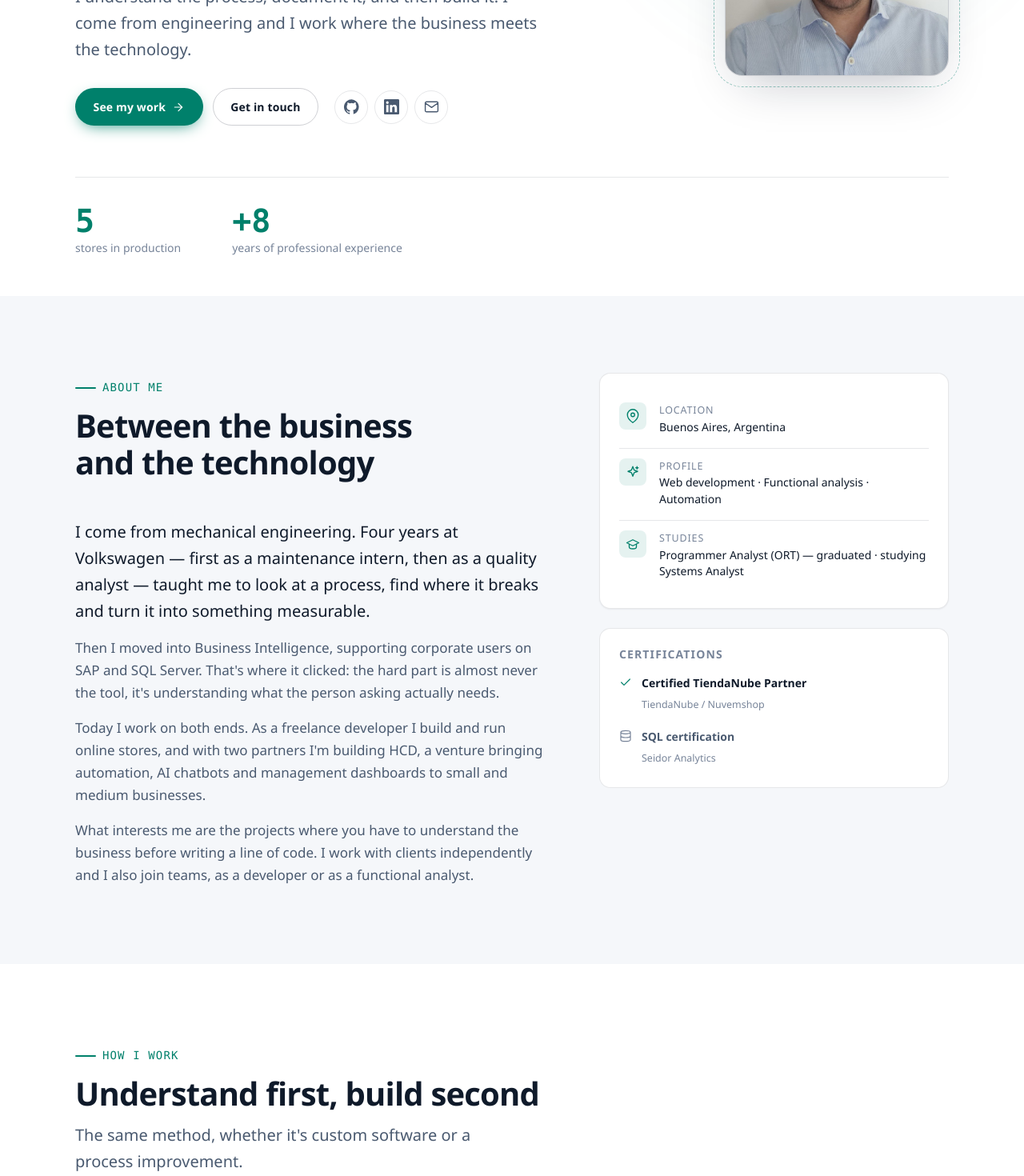
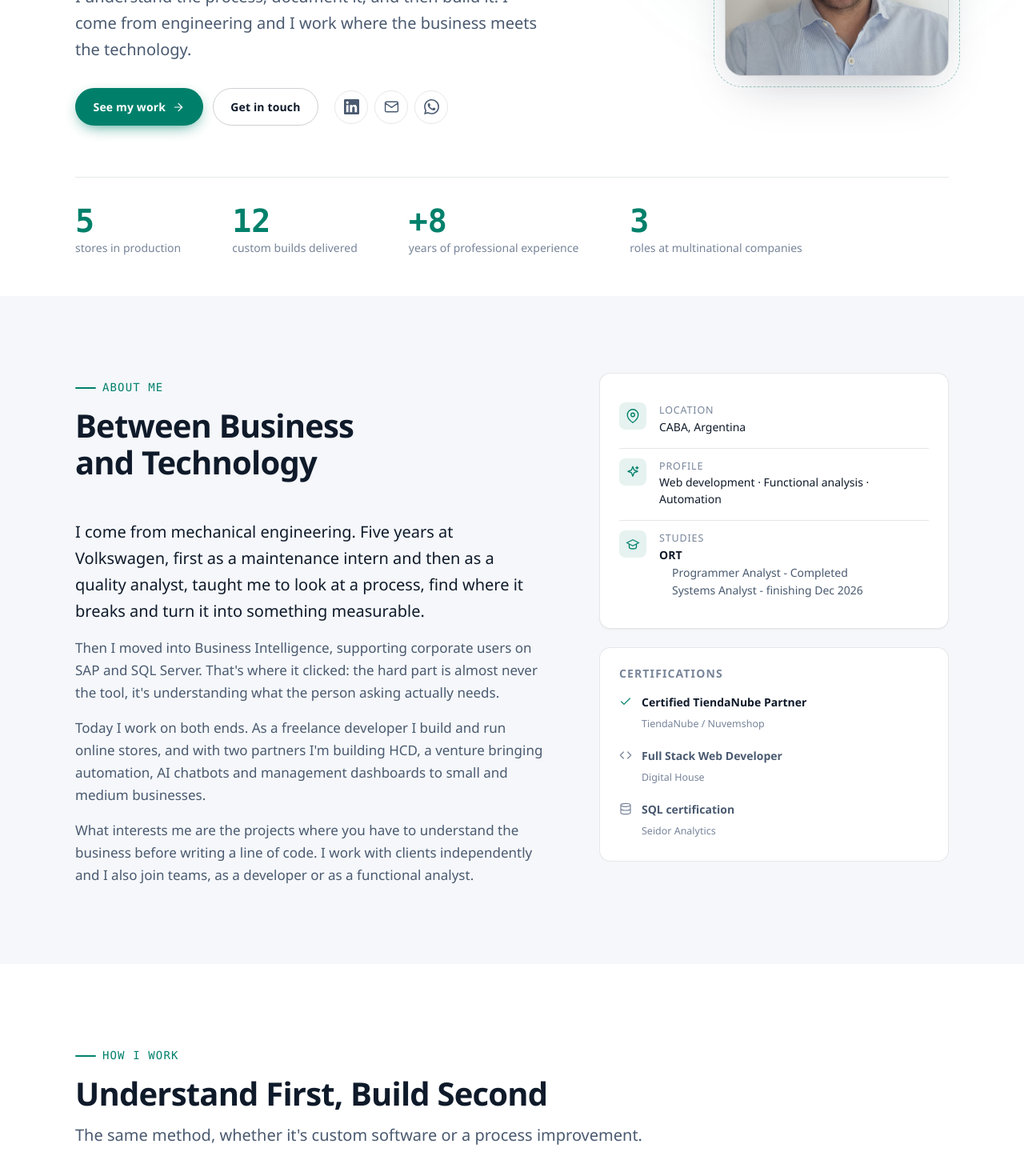
Before and after one commit to Diegok92/devfolio-diegok, a Vue app in the folder devfolio-diegok-app/: page / in a window 1280 px wide. Shown: the part 380-1850 px from the top of the page at 80% size. Built offline with nearby package versions, Linux system fonts and the light colour scheme.

Commit message:
mejoras al devfolio

```diff
--- a/devfolio-diegok-app/src/components/SectionHeading.vue
+++ b/devfolio-diegok-app/src/components/SectionHeading.vue
@@ -4,11 +4,16 @@ defineProps({
 	title: { type: String, required: true },
 	subtitle: { type: String, default: "" },
 	align: { type: String, default: "start" },
+	wide: { type: Boolean, default: false },
 });
 </script>
 
 <template>
-	<header class="heading" :class="`heading--${align}`" v-reveal>
+	<header
+		class="heading"
+		:class="[`heading--${align}`, { 'heading--wide': wide }]"
+		v-reveal
+	>
 		<p v-if="eyebrow" class="eyebrow">{{ eyebrow }}</p>
 		<h2 class="heading__title">{{ title }}</h2>
 		<p v-if="subtitle" class="heading__subtitle">{{ subtitle }}</p>
@@ -19,6 +24,20 @@ defineProps({
 .heading {
 	margin-bottom: var(--sp-7);
 	max-width: 62ch;
+}
+
+.heading--wide {
+	max-width: none;
+}
+
+.heading--wide .heading__title {
+	white-space: nowrap;
+}
+
+@media (max-width: 560px) {
+	.heading--wide .heading__title {
+		white-space: normal;
+	}
 }
 
 .heading--center {
--- a/devfolio-diegok-app/src/data/resume.js
+++ b/devfolio-diegok-app/src/data/resume.js
@@ -1,58 +1,60 @@
 export const experience = [
 	{
 		id: "hcd",
-		period: "2026 — Presente",
-		periodEn: "2026 — Present",
+		period: "2026 - Presente",
+		periodEn: "2026 - Present",
 		current: true,
 		icon: "users",
 	},
 	{
 		id: "diegokdev",
-		period: "2024 — Presente",
-		periodEn: "2024 — Present",
+		period: "2024 - Presente",
+		periodEn: "2024 - Present",
 		current: true,
 		icon: "terminal",
 	},
 	{
 		id: "habi",
-		period: "2024 — Presente",
-		periodEn: "2024 — Present",
+		period: "2024 - Presente",
+		periodEn: "2024 - Present",
 		current: true,
 		icon: "cart",
 	},
 	{
 		id: "seidor",
-		period: "2022 — 2023",
-		periodEn: "2022 — 2023",
+		period: "2022 - 2023",
+		periodEn: "2022 - 2023",
 		current: false,
 		icon: "database",
 	},
 	{
 		id: "vwQuality",
-		period: "2019 — 2021",
-		periodEn: "2019 — 2021",
+		period: "2019 - 2021",
+		periodEn: "2019 - 2021",
 		current: false,
 		icon: "chart",
 	},
 	{
 		id: "vwIntern",
-		period: "2017 — 2019",
-		periodEn: "2017 — 2019",
+		period: "2017 - 2019",
+		periodEn: "2017 - 2019",
 		current: false,
 		icon: "wrench",
 	},
 ];
 
 export const education = [
-	{ id: "ortSistemas", period: "2024 — 2026", periodEn: "2024 — 2026" },
-	{ id: "ortProgramador", period: "2022 — 2024", periodEn: "2022 — 2024" },
-	{ id: "digitalHouse", period: "2021 — 2022", periodEn: "2021 — 2022" },
-	{ id: "utnMec", period: "2014 — 2021", periodEn: "2014 — 2021" },
-	{ id: "ortSecundario", period: "2005 — 2010", periodEn: "2005 — 2010" },
+	{ id: "ortSistemas", period: "2024 - 2026", periodEn: "2024 - 2026" },
+	{ id: "ortProgramador", period: "2022 - 2024", periodEn: "2022 - 2024" },
+	{ id: "digitalHouse", period: "2021 - 2022", periodEn: "2021 - 2022" },
+	{ id: "utnMec", period: "2014 - 2021", periodEn: "2014 - 2021" },
+	{ id: "utnElectronica", period: "2011 - 2013", periodEn: "2011 - 2013" },
+	{ id: "ortSecundario", period: "2005 - 2010", periodEn: "2005 - 2010" },
 ];
 
 export const certifications = [
 	{ id: "tnPartner", icon: "sparkles", highlight: true },
+	{ id: "digitalHouse", icon: "code", highlight: false },
 	{ id: "sql", icon: "database", highlight: false },
 ];
 
@@ -64,14 +66,13 @@ export const skillGroups = [
 			"Relevamiento de requerimientos",
 			"Documentación y modelado de procesos",
 			"Definición de KPIs e indicadores",
-			"Gestión de tickets y soporte a usuarios",
 			"Acompañamiento al cambio",
 		],
 	},
 	{
 		id: "frontend",
 		icon: "code",
-		items: ["JavaScript (ES6+)", "Vue.js", "React.js", "HTML5", "CSS3 / SCSS"],
+		items: ["JavaScript", "Vue.js", "React.js", "HTML5", "CSS3 / SCSS", "Dart / Flutter"],
 	},
 	{
 		id: "backend",
@@ -82,7 +83,7 @@ export const skillGroups = [
 		id: "ecommerce",
 		icon: "cart",
 		items: [
-			"TiendaNube — API + temas Nexo",
+			"TiendaNube - Diseño y desarrollo de app a medida",
 			"PrestaShop",
 			"Integraciones ERP (Tango)",
 			"Web scraping",
@@ -91,7 +92,7 @@ export const skillGroups = [
 	{
 		id: "data",
 		icon: "database",
-		items: ["MySQL", "MS SQL Server", "SAP HANA / BW", "Looker Studio (ex Data Studio)"],
+		items: ["MySQL", "MS SQL Server", "SAP HANA / BW", "DataStudio (ex LookerStudio)"],
 	},
 	{
 		id: "infra",
@@ -108,11 +109,6 @@ export const skillGroups = [
 		icon: "wrench",
 		items: ["Scrum", "Kanban", "Bizagi", "5S", "TPM"],
 	},
-	{
-		id: "languages",
-		icon: "globe",
-		items: ["Español (nativo)", "Inglés (avanzado)"],
-	},
 ];
 
 export const services = [
@@ -123,9 +119,9 @@ export const services = [
 ];
 
 export const social = {
-	email: "kleiman.diego@gmail.com",
+	email: "diegokdeveloper@gmail.com",
 	github: "https://github.com/Diegok92",
 	linkedin: "https://www.linkedin.com/in/diego-kleiman92/",
 	whatsapp: "https://wa.me/5491136920026",
-	location: "Buenos Aires, Argentina",
+	location: "CABA, Argentina",
 };
--- a/devfolio-diegok-app/src/i18n/en.js
+++ b/devfolio-diegok-app/src/i18n/en.js
@@ -1,6 +1,6 @@
 export default {
 	meta: {
-		title: "Diego Kleiman — Web Developer & Functional Analyst",
+		title: "Diego Kleiman - Web Developer & Functional Analyst",
 		description:
 			"Full stack web developer and functional analyst. Process discovery, automation and custom software for small and medium businesses. Certified TiendaNube Partner.",
 	},
@@ -29,12 +29,14 @@ export default {
 		ctaContact: "Get in touch",
 		stat1: "stores in production",
 		stat2: "years of professional experience",
+		stat3: "custom builds delivered",
+		stat4: "roles at multinational companies",
 	},
 
 	about: {
 		eyebrow: "About me",
-		title: "Between the business and the technology",
-		p1: "I come from mechanical engineering. Four years at Volkswagen — first as a maintenance intern, then as a quality analyst — taught me to look at a process, find where it breaks and turn it into something measurable.",
+		title: "Between Business and Technology",
+		p1: "I come from mechanical engineering. Five years at Volkswagen, first as a maintenance intern and then as a quality analyst, taught me to look at a process, find where it breaks and turn it into something measurable.",
 		p2: "Then I moved into Business Intelligence, supporting corporate users on SAP and SQL Server. That's where it clicked: the hard part is almost never the tool, it's understanding what the person asking actually needs.",
 		p3: "Today I work on both ends. As a freelance developer I build and run online stores, and with two partners I'm building HCD, a venture bringing automation, AI chatbots and management dashboards to small and medium businesses.",
 		p4: "What interests me are the projects where you have to understand the business before writing a line of code. I work with clients independently and I also join teams, as a developer or as a functional analyst.",
@@ -42,8 +44,9 @@ export default {
 		focusLabel: "Profile",
 		focusValue: "Web development · Functional analysis · Automation",
 		studyLabel: "Studies",
-		studyValue:
-			"Programmer Analyst (ORT) — graduated · studying Systems Analyst",
+		studyInstitution: "ORT",
+		study1: "Programmer Analyst - Completed",
+		study2: "Systems Analyst - finishing Dec 2026",
 	},
 
 	projects: {
@@ -81,27 +84,16 @@ export default {
 			description:
 				"An app to import, update and audit catalogues on any TiendaNube store. I built it because doing it by hand doesn't scale.",
 		},
-		scraper: {
-			title: "Marketplace scraper",
-			description:
-				"Extracts products already listed on a marketplace: it walks the catalogue, assembles each product record and leaves the data ready to import into another platform.",
-		},
 		matde: {
-			title: "Matde — Insurance brokers",
+			title: "Matde - Insurance brokers",
 			description:
 				"Corporate website for an international insurance brokerage firm, live on its own domain.",
-		},
-		bolsaEmpleo: {
-			title: "Job Board",
-			client: "Academic project",
-			description:
-				"Platform connecting job seekers with employers, with full CRUD for users and listings.",
 		},
 	},
 
 	resume: {
 		eyebrow: "Background",
-		title: "Experience & education",
+		title: "Experience & Education",
 		experienceTitle: "Professional experience",
 		educationTitle: "Education",
 		certificationsTitle: "Certifications",
@@ -155,7 +147,7 @@ export default {
 			],
 		},
 		vwQuality: {
-			role: "Engineering Analyst — Quality",
+			role: "Engineering Analyst - Quality",
 			company: "Volkswagen Argentina",
 			location: "Pacheco, Buenos Aires",
 			description:
@@ -167,7 +159,7 @@ export default {
 			],
 		},
 		vwIntern: {
-			role: "Engineering Intern — Maintenance",
+			role: "Engineering Intern - Maintenance",
 			company: "Volkswagen Argentina",
 			location: "Pacheco, Buenos Aires",
 			description:
@@ -180,7 +172,7 @@ export default {
 		ortSistemas: {
 			institution: "ORT",
 			degree: "Systems Analyst",
-			note: "In progress — 3 subjects left to graduate",
+			note: "In progress",
 		},
 		ortProgramador: {
 			institution: "ORT",
@@ -189,17 +181,24 @@ export default {
 		},
 		digitalHouse: {
 			institution: "Digital House",
-			degree: "Full Stack Web Development",
-			note: 'Final project: "Services Marketplace", a full SPA with its own API',
+			degree: "Full Stack Web Developer",
+			note: "Certification obtained",
+			name: "Full Stack Web Developer",
+			issuer: "Digital House",
 		},
 		utnMec: {
 			institution: "UTN FRBA",
 			degree: "Mechanical Engineering",
 			note: "Advanced coursework, not completed",
 		},
+		utnElectronica: {
+			institution: "UTN FRBA",
+			degree: "Electronic Engineering",
+			note: "Coursework, not completed",
+		},
 		ortSecundario: {
 			institution: "ORT",
-			degree: "Technical high school — Electronics",
+			degree: "Technical high school - Electronics",
 			note: "",
 		},
 
@@ -216,7 +215,7 @@ export default {
 
 	process: {
 		eyebrow: "How I work",
-		title: "Understand first, build second",
+		title: "Understand First, Build Second",
 		subtitle:
 			"The same method, whether it's custom software or a process improvement.",
 		relevar: {
@@ -243,7 +242,7 @@ export default {
 
 	skills: {
 		eyebrow: "Toolbox",
-		title: "Technologies & skills",
+		title: "Technologies & Skills",
 		subtitle: "What I use today, ordered by how much of my week it takes up.",
 		functional: "Functional analysis",
 		frontend: "Frontend",
@@ -286,7 +285,7 @@ export default {
 
 	contact: {
 		eyebrow: "Contact",
-		title: "Let's work together",
+		title: "Let's Work Together",
 		text: "I take on freelance projects and I also join teams, whether as a developer or as a functional analyst. If you have something in mind, reach out however suits you best.",
 		email: "Email",
 		linkedin: "LinkedIn",
--- a/devfolio-diegok-app/src/i18n/es.js
+++ b/devfolio-diegok-app/src/i18n/es.js
@@ -1,6 +1,6 @@
 export default {
 	meta: {
-		title: "Diego Kleiman — Desarrollador Web y Analista Funcional",
+		title: "Diego Kleiman - Desarrollador Web y Analista Funcional",
 		description:
 			"Desarrollador web full stack y analista funcional. Relevamiento de procesos, automatización y desarrollo de soluciones para PyMEs. Partner certificado de TiendaNube.",
 	},
@@ -29,12 +29,14 @@ export default {
 		ctaContact: "Contactame",
 		stat1: "tiendas en producción",
 		stat2: "años de experiencia profesional",
+		stat3: "desarrollos personalizados",
+		stat4: "experiencias en multinacionales",
 	},
 
 	about: {
 		eyebrow: "Sobre mí",
-		title: "Entre el negocio y la tecnología",
-		p1: "Vengo de la ingeniería mecánica. Cuatro años en Volkswagen —primero como pasante en mantenimiento, después como analista de calidad— me enseñaron a mirar un proceso, encontrar dónde se rompe y traducirlo en algo medible.",
+		title: "Entre el Negocio y la Tecnología",
+		p1: "Vengo de la ingeniería mecánica. Cinco años en Volkswagen, primero como pasante en mantenimiento y después como analista de calidad, me enseñaron a mirar un proceso, encontrar dónde se rompe y traducirlo en algo medible.",
 		p2: "Después pasé a Business Intelligence, atendiendo a usuarios de empresas sobre SAP y SQL Server. Ahí terminé de entender que lo difícil casi nunca es la herramienta: es entender qué necesita realmente la persona que te está pidiendo algo.",
 		p3: "Hoy trabajo en las dos puntas. Como desarrollador freelance construyo y administro tiendas online, y junto a dos socios estoy armando HCD, un proyecto para llevar automatización, chatbots con IA y tableros de gestión a las PyMEs.",
 		p4: "Me interesan los proyectos donde haya que entender el negocio antes de escribir una línea de código. Trabajo con clientes de forma independiente y también me sumo a equipos, como desarrollador o como analista funcional.",
@@ -42,8 +44,9 @@ export default {
 		focusLabel: "Perfil",
 		focusValue: "Desarrollo web · Análisis funcional · Automatización",
 		studyLabel: "Estudios",
-		studyValue:
-			"Analista Programador (ORT) — titulado · cursando Analista de Sistemas",
+		studyInstitution: "ORT",
+		study1: "Analista Programador - Finalizado",
+		study2: "Analista de Sistemas - finalización dic 2026",
 	},
 
 	projects: {
@@ -82,27 +85,16 @@ export default {
 			description:
 				"App para cargar, actualizar y auditar catálogos de cualquier tienda TiendaNube. La construí porque hacerlo a mano no escala.",
 		},
-		scraper: {
-			title: "Scrapeador de marketplaces",
-			description:
-				"Extractor de productos ya publicados en un marketplace: recorre el catálogo, arma la ficha de cada producto y deja los datos listos para importar en otra plataforma.",
-		},
 		matde: {
-			title: "Matde — Productores de seguros",
+			title: "Matde - Productores de seguros",
 			description:
 				"Sitio institucional para una empresa internacional de productores de seguros, en producción bajo su propio dominio.",
-		},
-		bolsaEmpleo: {
-			title: "Bolsa de Empleo",
-			client: "Proyecto académico",
-			description:
-				"Plataforma que conecta personas que buscan trabajo con empleadores, con CRUD completo de usuarios y avisos.",
 		},
 	},
 
 	resume: {
 		eyebrow: "Trayectoria",
-		title: "Experiencia y formación",
+		title: "Experiencia y Formación",
 		experienceTitle: "Experiencia profesional",
 		educationTitle: "Formación",
 		certificationsTitle: "Certificaciones",
@@ -156,7 +148,7 @@ export default {
 			],
 		},
 		vwQuality: {
-			role: "Analista de Ingeniería — Calidad",
+			role: "Analista de Ingeniería - Calidad",
 			company: "Volkswagen Argentina",
 			location: "Pacheco, Buenos Aires",
 			description:
@@ -168,7 +160,7 @@ export default {
 			],
 		},
 		vwIntern: {
-			role: "Pasante de Ingeniería — Mantenimiento",
+			role: "Pasante de Ingeniería - Mantenimiento",
 			company: "Volkswagen Argentina",
 			location: "Pacheco, Buenos Aires",
 			description:
@@ -181,7 +173,7 @@ export default {
 		ortSistemas: {
 			institution: "ORT",
 			degree: "Analista de Sistemas",
-			note: "En curso — me quedan 3 materias para el título",
+			note: "En curso",
 		},
 		ortProgramador: {
 			institution: "ORT",
@@ -190,17 +182,24 @@ export default {
 		},
 		digitalHouse: {
 			institution: "Digital House",
-			degree: "Desarrollo Web Full Stack",
-			note: 'Proyecto final: "Marketplace de Servicios", una SPA completa con API propia',
+			degree: "Desarrollador Web Full Stack",
+			note: "Certificación obtenida",
+			name: "Desarrollador Web Full Stack",
+			issuer: "Digital House",
 		},
 		utnMec: {
 			institution: "UTN FRBA",
 			degree: "Ingeniería Mecánica",
 			note: "Cursada avanzada, no finalizada",
 		},
+		utnElectronica: {
+			institution: "UTN FRBA",
+			degree: "Ingeniería Electrónica",
+			note: "Cursada, no finalizada",
+		},
 		ortSecundario: {
 			institution: "ORT",
-			degree: "Secundario técnico — Electrónica",
+			degree: "Secundario técnico - Electrónica",
 			note: "",
 		},
 
@@ -217,7 +216,7 @@ export default {
 
 	process: {
 		eyebrow: "Cómo trabajo",
-		title: "Primero entender, después construir",
+		title: "Primero Entender, Después Construir",
 		subtitle:
 			"El mismo método, sea un desarrollo a medida o una mejora de proceso.",
 		relevar: {
@@ -244,7 +243,7 @@ export default {
 
 	skills: {
 		eyebrow: "Herramientas",
-		title: "Tecnologías y habilidades",
+		title: "Tecnologías y Habilidades",
 		subtitle: "Lo que uso hoy, ordenado por lo que más peso tiene en mi día.",
 		functional: "Análisis funcional",
 		frontend: "Frontend",
@@ -287,7 +286,7 @@ export default {
 
 	contact: {
 		eyebrow: "Contacto",
-		title: "Trabajemos juntos",
+		title: "Trabajemos Juntos",
 		text: "Tomo proyectos como freelance y también me sumo a equipos, sea como desarrollador o como analista funcional. Si tenés algo en mente, escribime por donde te quede más cómodo.",
 		email: "Email",
 		linkedin: "LinkedIn",
--- a/devfolio-diegok-app/src/sections/AboutSection.vue
+++ b/devfolio-diegok-app/src/sections/AboutSection.vue
@@ -9,7 +9,6 @@ const { t } = useI18n();
 const facts = [
 	{ icon: "mapPin", labelKey: "locationLabel", value: social.location },
 	{ icon: "sparkles", labelKey: "focusLabel", valueKey: "focusValue" },
-	{ icon: "graduation", labelKey: "studyLabel", valueKey: "studyValue" },
 ];
 </script>
 
@@ -35,6 +34,18 @@ const facts = [
 							<span class="facts__label">{{ t(`about.${fact.labelKey}`) }}</span>
 							<span class="facts__value">
 								{{ fact.value ?? t(`about.${fact.valueKey}`) }}
+							</span>
+						</span>
+					</li>
+
+					<li class="facts__item">
+						<span class="facts__icon"><AppIcon name="graduation" :size="18" /></span>
+						<span class="facts__body">
+							<span class="facts__label">{{ t("about.studyLabel") }}</span>
+							<span class="facts__value facts__study">
+								<strong>{{ t("about.studyInstitution") }}</strong>
+								<span class="facts__study-item">{{ t("about.study1") }}</span>
+								<span class="facts__study-item">{{ t("about.study2") }}</span>
 							</span>
 						</span>
 					</li>
@@ -135,6 +146,22 @@ const facts = [
 	line-height: 1.45;
 }
 
+.facts__study {
+	display: flex;
+	flex-direction: column;
+	gap: 2px;
+}
+
+.facts__study strong {
+	font-weight: 700;
+}
+
+.facts__study-item {
+	padding-left: var(--sp-4);
+	font-weight: 400;
+	color: var(--text-muted);
+}
+
 .certs {
 	margin-top: var(--sp-5);
 	padding: var(--sp-5);
--- a/devfolio-diegok-app/src/sections/ExperienceSection.vue
+++ b/devfolio-diegok-app/src/sections/ExperienceSection.vue
@@ -169,7 +169,8 @@ function achievementsOf(id) {
 
 .timeline__marker.is-current {
 	border-color: var(--brand);
-	background: var(--brand-soft);
+	/* Opaco (no translúcido) para que la línea del timeline no se vea a través */
+	background: color-mix(in srgb, var(--brand) 16%, var(--bg));
 	color: var(--brand);
 }
 
--- a/devfolio-diegok-app/src/sections/HeroSection.vue
+++ b/devfolio-diegok-app/src/sections/HeroSection.vue
@@ -8,13 +8,15 @@ const { t } = useI18n();
 
 const stats = [
 	{ value: "5", key: "stat1" },
+	{ value: "12", key: "stat3" },
 	{ value: "+8", key: "stat2" },
+	{ value: "3", key: "stat4" },
 ];
 
 const links = [
-	{ icon: "github", href: social.github, label: "GitHub" },
 	{ icon: "linkedin", href: social.linkedin, label: "LinkedIn" },
 	{ icon: "mail", href: `mailto:${social.email}`, label: "Email" },
+	{ icon: "whatsapp", href: social.whatsapp, label: "WhatsApp" },
 ];
 </script>
 
--- a/devfolio-diegok-app/src/sections/ProcessSection.vue
+++ b/devfolio-diegok-app/src/sections/ProcessSection.vue
@@ -20,6 +20,7 @@ const steps = [
 				:eyebrow="t('process.eyebrow')"
 				:title="t('process.title')"
 				:subtitle="t('process.subtitle')"
+				wide
 			/>
 
 			<ol class="process">
```
Also changed, not shown: devfolio-diegok-app/src/components/ProjectCard.vue (+2 -6 lines), devfolio-diegok-app/src/data/projects.js (+0 -27 lines).
